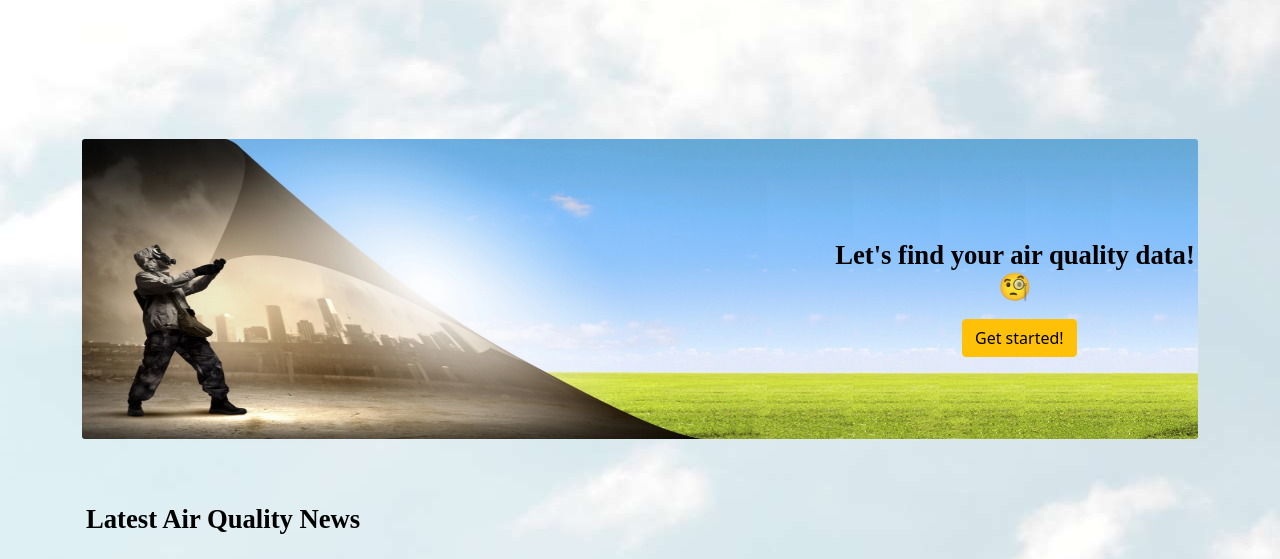
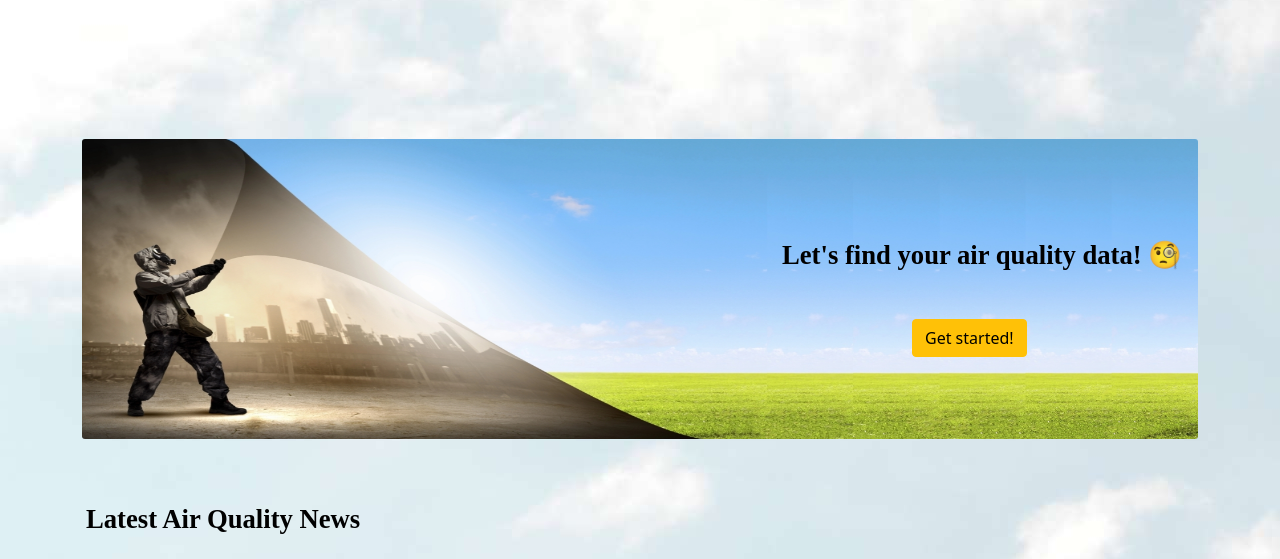
Before and after one commit to gujingying/comp0034_cw2_g-group-12-1, a Flask app: template my_app/templates/index.html in a window 1280 px wide. Shown: the part 343-902 px from the top of the page. Run offline with Flask 3, Linux system fonts and the light colour scheme; the template is opened without the code that fills it, so the values that code supplies are empty; parts of the project's set-up code (start-up, migrations or seed data) failed here and were passed over; some libraries are stand-ins or nearby versions.

Commit message:
Update home page

```diff
--- a/my_app/templates/index.html
+++ b/my_app/templates/index.html
@@ -66,13 +66,13 @@
         .first-txt {
             position: absolute;
             top: 100px;
-            left: 750px;
+            left: 700px;
         }
 
         .second-txt {
             position: absolute;
             top: 180px;
-            left: 880px;
+            left: 830px;
         }
     </style>
 
```
